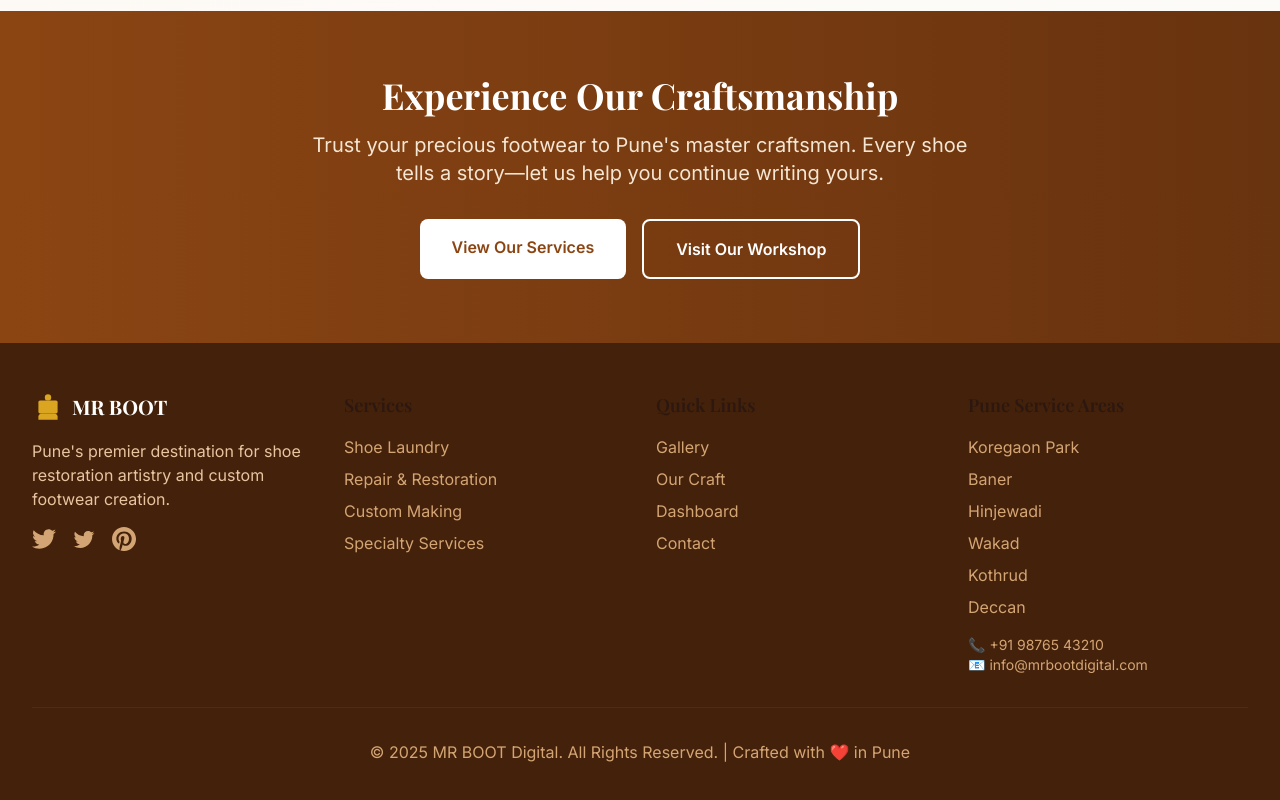
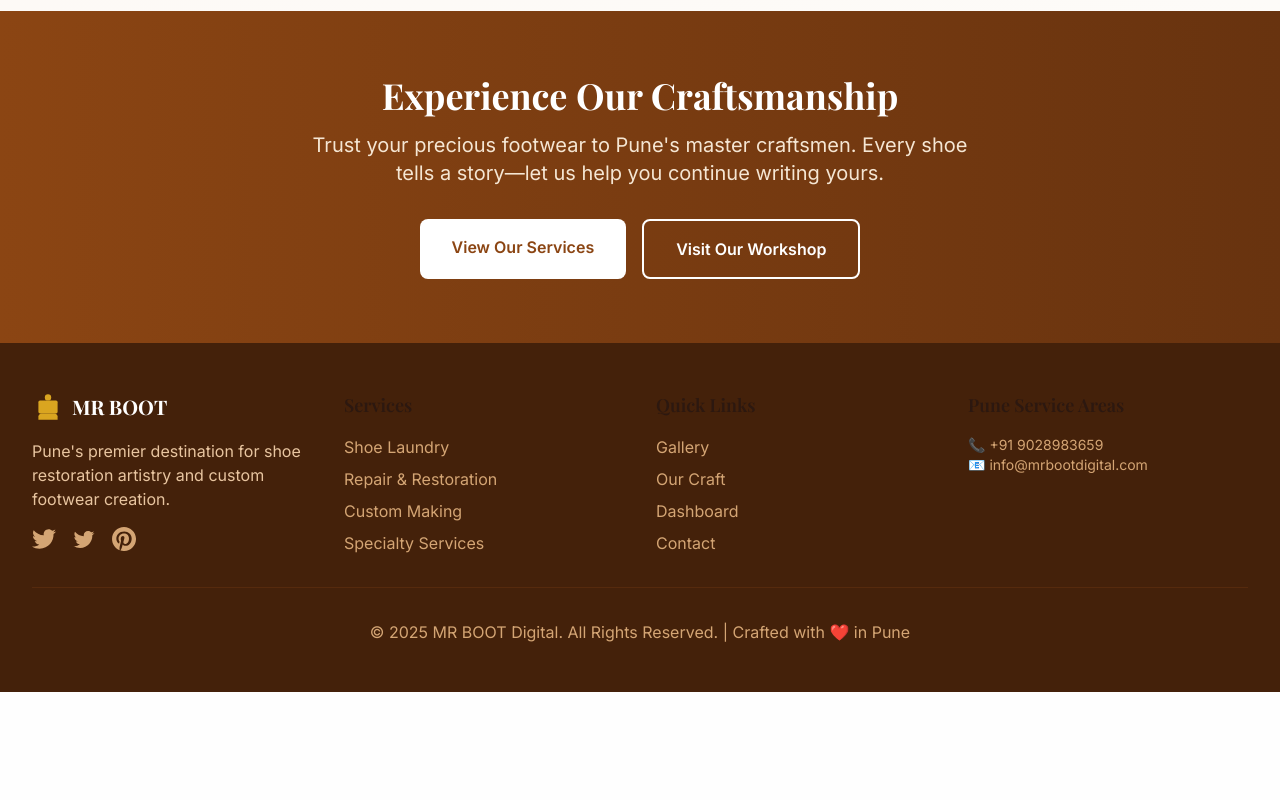
Before and after one commit to eelnxz09/mr_boot_digital, a website: page pages/about_our_craft.html in a window 1280 px wide. Shown: the part 5649-6449 px from the top of the page. After the commit the page ends 6341 px from the top, so only its background shows below. Drawn offline with nearby package versions, Linux system fonts and the light colour scheme.

Commit message:
Update contact number and remove service areas

```diff
--- a/pages/about_our_craft.html
+++ b/pages/about_our_craft.html
@@ -695,15 +695,10 @@
                 <div>
                     <h3 class="font-playfair text-lg font-semibold mb-4">Pune Service Areas</h3>
                     <ul class="space-y-2 text-primary-300">
-                        <li>Koregaon Park</li>
-                        <li>Baner</li>
-                        <li>Hinjewadi</li>
-                        <li>Wakad</li>
-                        <li>Kothrud</li>
-                        <li>Deccan</li>
+
                     </ul>
                     <div class="mt-4">
-                        <p class="text-primary-300 text-sm">📞 +91 98765 43210</p>
+                        <p class="text-primary-300 text-sm">📞 +91 9028983659</p>
                         <p class="text-primary-300 text-sm">📧 info@mrbootdigital.com</p>
                     </div>
                 </div>
```
